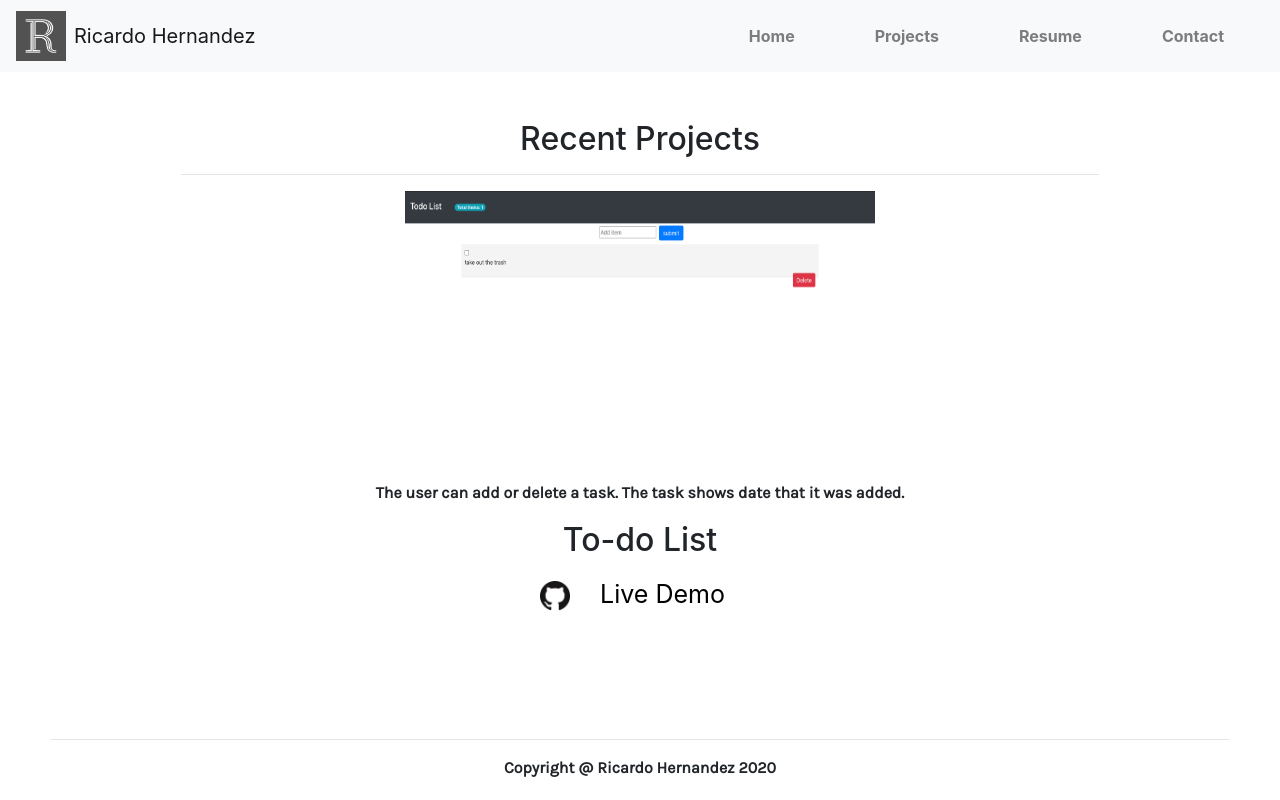
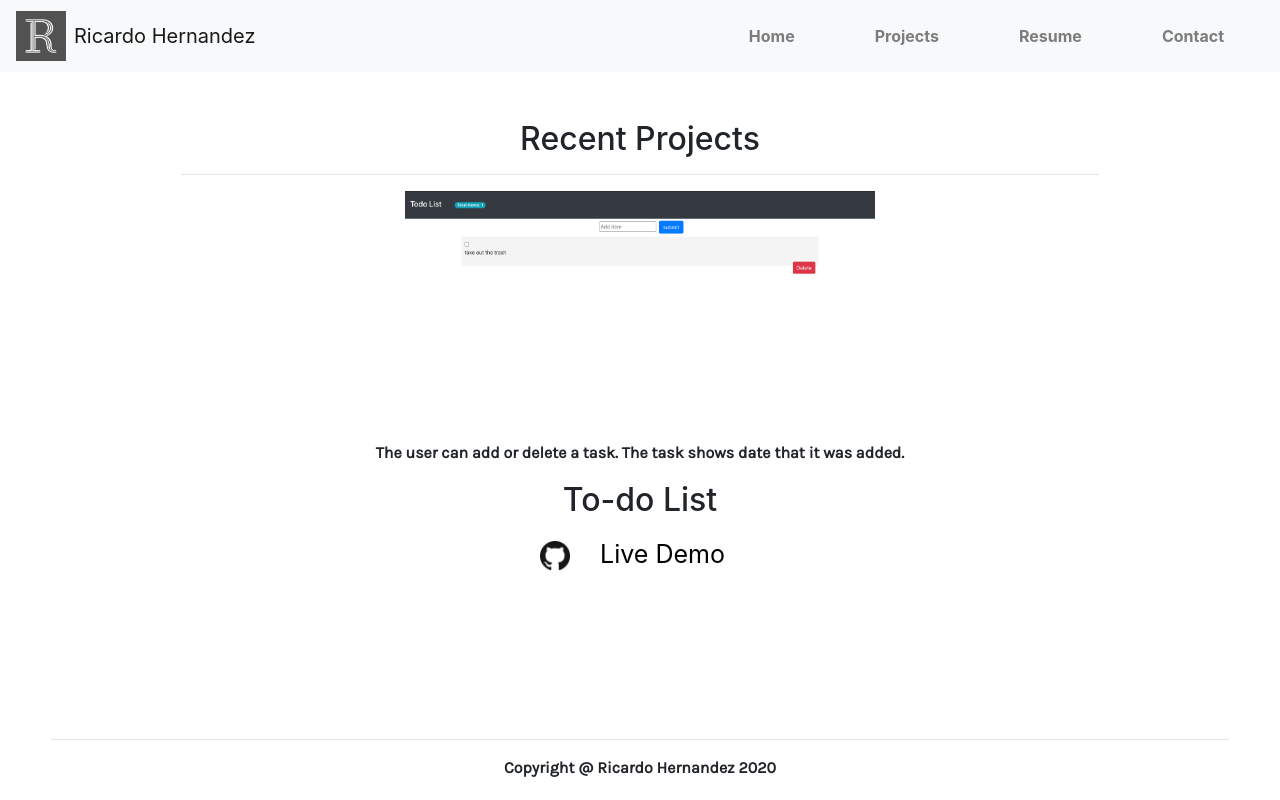
Before and after one commit to ricardoh19/Portfolio, a React (Create React App) app: page /projects in a window 1280 px wide. Built offline with nearby package versions, Linux system fonts and the light colour scheme.

Commit message:
Added transition CSS to Project image

```diff
--- a/src/components/Projects/projects.jsx
+++ b/src/components/Projects/projects.jsx
@@ -8,7 +8,9 @@ class Projects extends Component {
                 <div className="text-center m-5">
                         <h2>Recent Projects</h2><hr className="ml-5 mr-5"/>
                             <div className="project1">
-                                <img src={require('../../images/todolist.jpg')} width="470" height="290" alt="logo"/>
+                                <a class="project-image" target="_blank" href="https://wizardly-noyce-328b84.netlify.app/">
+                                    <img src={require('../../images/todolist.jpg')} width="470" height="250" alt="logo"/>
+                                </a>
                                     <p>The user can add or delete a task. The task shows date that it was added.</p>
                                     <h2 className="m-3">To-do List</h2>
                                     <a class="github" target="_blank" href="https://github.com/ricardoh19/react-To-do-list">
--- a/src/components/Projects/projectstyles.css
+++ b/src/components/Projects/projectstyles.css
@@ -1,5 +1,12 @@
 .project1 p{
     font-size: 16px;
+}
+.project-image{
+  transition-duration: 0.15s;
+  transition-timing-function: linear;
+}
+.project-image:hover{
+  filter: brightness(0.50);
 }
 
 .github:hover{
```
